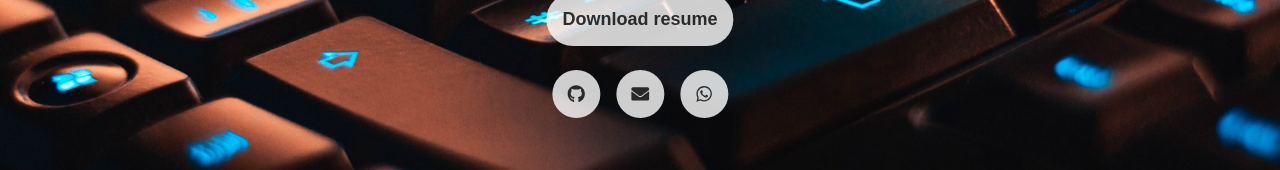
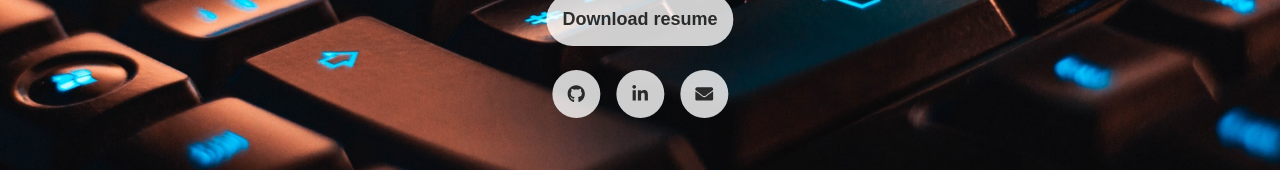
Before and after one commit to lucasdanbatista/lucasdanbatista, a React (Create React App) app: page / in a window 1280 px wide. Shown: the part 403-573 px from the top of the page. Built offline with nearby package versions, Linux system fonts and the light colour scheme.

Commit message:
Updates social medias

```diff
--- a/src/App.tsx
+++ b/src/App.tsx
@@ -8,7 +8,7 @@ import IconButton from "./components/IconButton";
 import {FontAwesomeIcon} from '@fortawesome/react-fontawesome';
 import {faEnvelope} from '@fortawesome/free-solid-svg-icons';
 import {faGithub} from "@fortawesome/free-brands-svg-icons";
-import {faWhatsapp} from "@fortawesome/free-brands-svg-icons/faWhatsapp";
+import {faLinkedinIn} from "@fortawesome/free-brands-svg-icons/faLinkedinIn";
 
 function App() {
     return (
@@ -30,14 +30,14 @@ function App() {
                                 <FontAwesomeIcon icon={faGithub} size='lg'/>
                             </IconButton>
                         </a>
+                        <a href='https://www.linkedin.com/in/lucasdanbatista'>
+                            <IconButton>
+                                <FontAwesomeIcon icon={faLinkedinIn} size='lg'/>
+                            </IconButton>
+                        </a>
                         <a href='mailto:contact@lucasbatista.me'>
                             <IconButton>
                                 <FontAwesomeIcon icon={faEnvelope} size='lg'/>
-                            </IconButton>
-                        </a>
-                        <a href='https://wa.me/+554791131491'>
-                            <IconButton>
-                                <FontAwesomeIcon icon={faWhatsapp} size='lg'/>
                             </IconButton>
                         </a>
                     </div>
```
